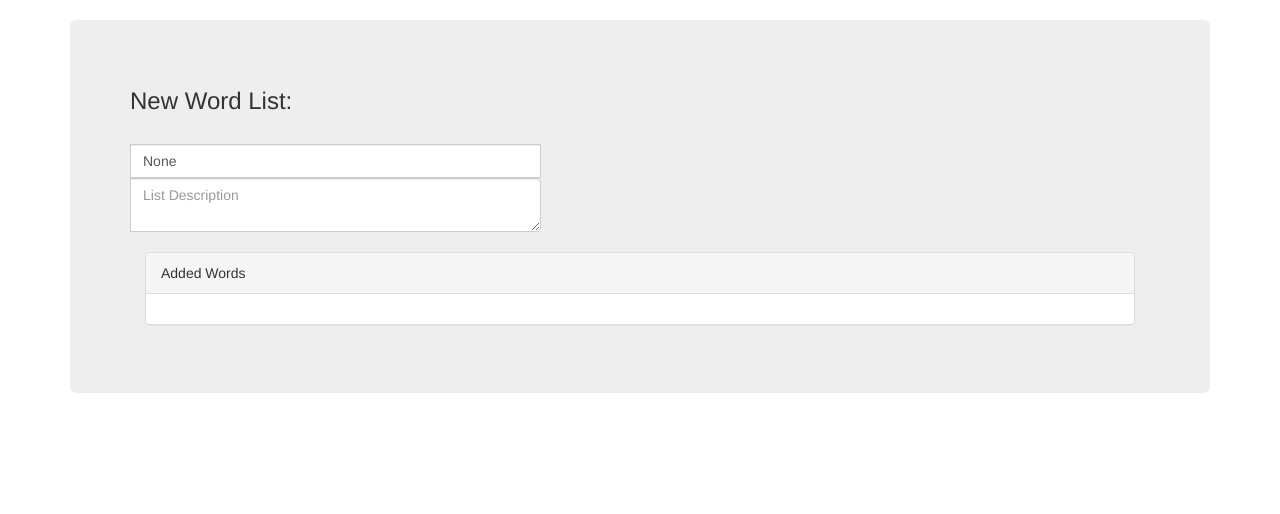
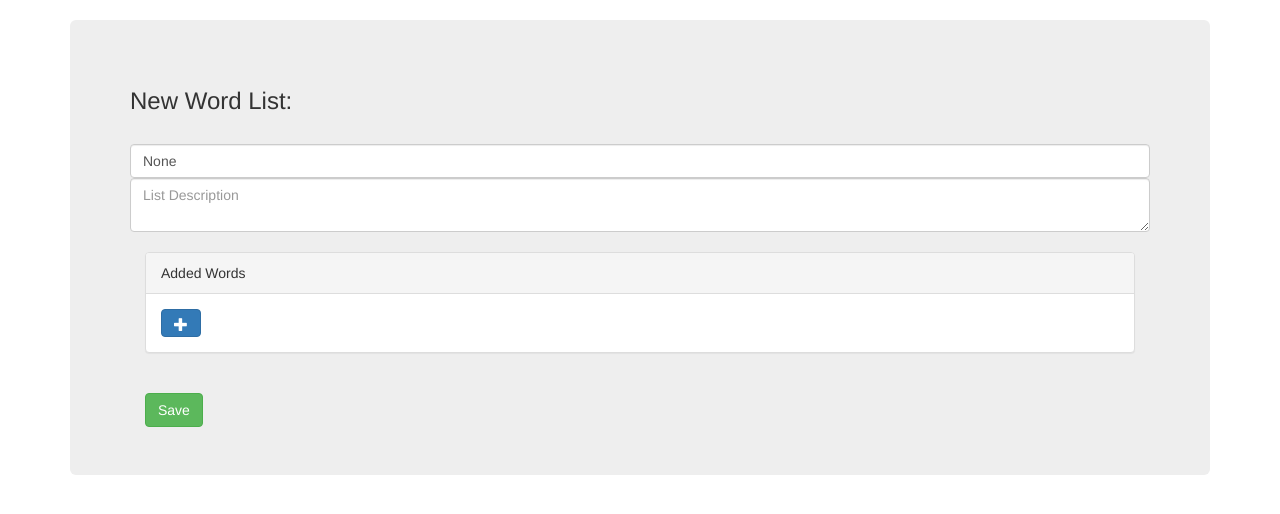
Before and after one commit to tylercraig9332/learnitproject, a Django app: template mysite/content/templates/learn/listAddView.html in a window 1280 px wide. Shown: the part 52-566 px from the top of the page. Run offline with Django 3.2, Linux system fonts and the light colour scheme; the template is opened without the code that fills it: values that come from a table or form of the project are taken from there, others are empty; some libraries are stand-ins or nearby versions.

Commit message:
Added to the front end of ListAddView

```diff
--- a/mysite/content/forms.py
+++ b/mysite/content/forms.py
@@ -9,7 +9,10 @@
 
 
 class AddWordForm(forms.Form):
-    list_name = forms.CharField(label="List Name", max_length=40)
+    word = forms.CharField(label="word", max_length=50)
+    translation = forms.CharField(label="translation", max_length=50)
+
+    part_speach = forms.ChoiceField()
 '''
 class WordListForm(ModelForm):
     class Meta:
--- a/mysite/content/templates/learn/listAddView.html
+++ b/mysite/content/templates/learn/listAddView.html
@@ -2,23 +2,75 @@
 
 {% block content %}
 <div class="jumbotron">
-  <div class="input-group">
+  <!--div class="input-group"-->
     <h3>New Word List:</h3>
 
   </br>
+    <input class="form-control" value="{{ listData.list_name.value }}" placeholder="List Name"></input>
+    <textarea class="form-control" id="sizing-addon1" value="{{ listData.description.value }}" placeholder="List Description"></textarea>
 
-  <input class="form-control" value="{{ listData.list_name.value }}" placeholder="List Name"></input>
-  <textarea class="form-control" id="sizing-addon1" value="{{ listData.description.value }}" placeholder="List Description"></textarea>
-
-  </div>
+  <!--/div-->
 <br>
   <div class="container">
     <div class="panel panel-default">
       <div class="panel-heading">Added Words</div>
       <div class="panel-body">
+        <button type="button" class="btn btn-primary" data-toggle="modal" data-target="#wordModal">
+          <span class="glyphicon glyphicon-plus" aria-hidden="true"></span>
+        </button>
         {% for word in words %}
+
         {% endfor %}
+
+
+        <div class="modal fade" id="wordModal" tabindex="-1" role="dialog" aria-labelledby="myModalLabel">
+          <div class="modal-dialog" role="document">
+            <div class="modal-content">
+
+              <div class="modal-header">
+                <h4 class="modal-title" id="myModalLabel">Add New Word</h4>
+              </div>
+              <div class="modal-body">
+                <div class="container">
+                <div class="row">
+                  <div class="col-lg-5">
+                    <input class="form-control" id="word" placeholder="Word">
+                  </div>
+                  <div class="col-lg-5">
+                    <input class="form-control" id="translation" placeholder="Translation"><!-- word and it's translation -->
+                  </div>
+                </div>
+                <!-- TODO: add radio buttons for the word type and implement the js from bootstrap -->
+                <br >
+                <div class="btn-group" data-toggle="buttons">
+                  <label class="btn btn-primary active">
+                    <input type="radio" name="options" id="noun" autocomplete="off" checked> Noun
+                  </label>
+                  <label class="btn btn-primary">
+                    <input type="radio" name="options" id="verb" autocomplete="off"> Verb
+                  </label>
+                  <label class="btn btn-primary">
+                    <input type="radio" name="options" id="adj" autocomplete="off"> Adj/Adv
+                  </label>
+                  <label class="btn btn-primary">
+                    <input type="radio" name="options" id="other" autocomplete="off"> Other
+                  </label>
+                </div>
+              </div>
+              </div>
+              <div class="modal-footer">
+                <button type="button" class="btn btn-danger" data-dismiss="modal">Cancel</button>
+                <button type="button" class="btn btn-success">Save</button>
+              </div>
+
+            </div><!--/.modal-content -->
+          </div><!--/.modal-dialog -->
+        </div><!-- /.modal -->
+
+
       </div>
     </div>
+    <br >
+    <button type="submit" class="btn btn-success">Save</button>
 </div>
 {% endblock %}
```
Also changed, not shown: mysite/content/views.py (+8 -1 lines).
